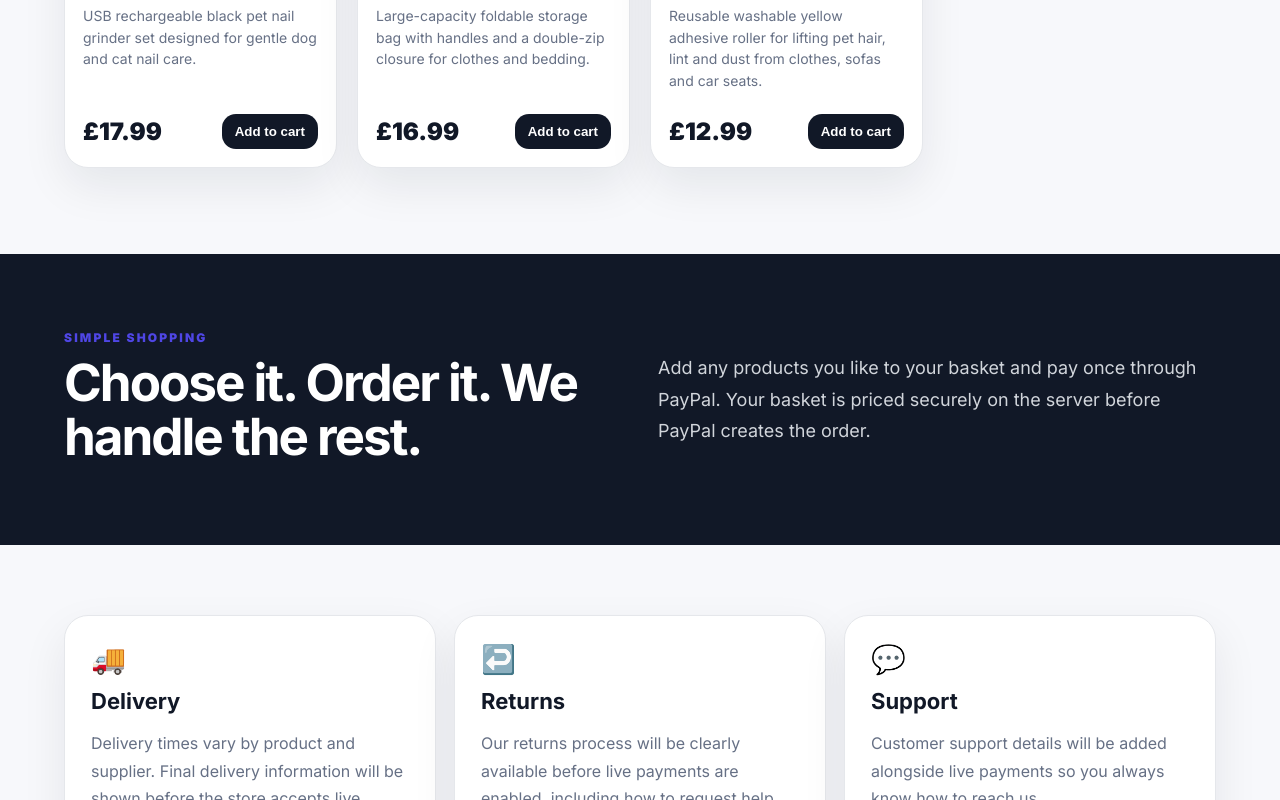
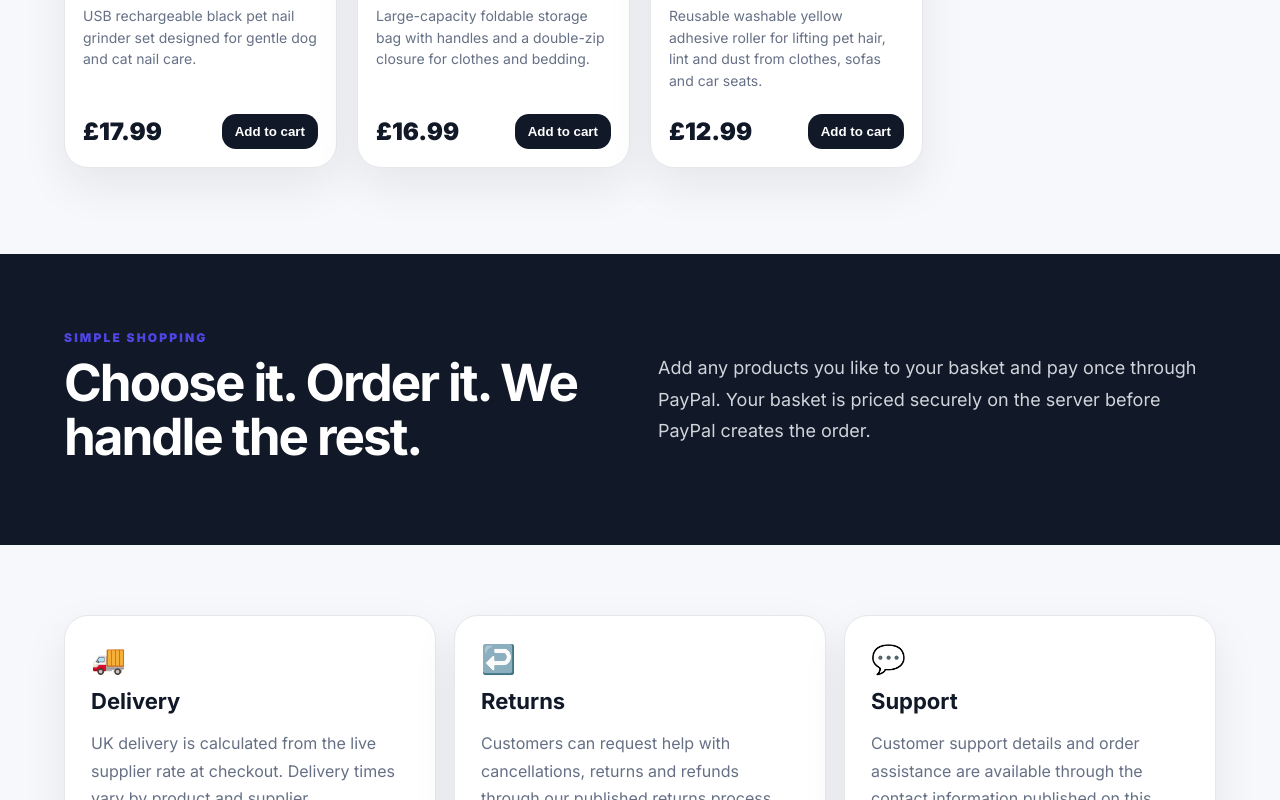
Before and after one commit to chrisandrews1990-cell/drop-hub-uk-store, a plain HTML site: page index.html in a window 1280 px wide. Shown: the part 2000-2800 px from the top of the page. Drawn offline with Linux system fonts and the light colour scheme.

Commit message:
Show live delivery calculation at checkout

```diff
--- a/index.html
+++ b/index.html
@@ -69,9 +69,9 @@
     </section>
 
     <section id="delivery" class="cards-section">
-      <article><div class="icon">🚚</div><h3>Delivery</h3><p>Delivery times vary by product and supplier. Final delivery information will be shown before the store accepts live orders.</p></article>
-      <article><div class="icon">↩️</div><h3>Returns</h3><p>Our returns process will be clearly available before live payments are enabled, including how to request help with an order.</p></article>
-      <article><div class="icon">💬</div><h3>Support</h3><p>Customer support details will be added alongside live payments so you always know how to reach us.</p></article>
+      <article><div class="icon">🚚</div><h3>Delivery</h3><p>UK delivery is calculated from the live supplier rate at checkout. Delivery times vary by product and supplier.</p></article>
+      <article><div class="icon">↩️</div><h3>Returns</h3><p>Customers can request help with cancellations, returns and refunds through our published returns process.</p></article>
+      <article><div class="icon">💬</div><h3>Support</h3><p>Customer support details and order assistance are available through the contact information published on this website.</p></article>
     </section>
   </main>
 
@@ -84,7 +84,7 @@
     <div class="cart-header"><h2>Your cart</h2><button id="closeCart" aria-label="Close cart">×</button></div>
     <div id="cartItems" class="cart-items"></div>
     <div class="cart-footer">
-      <div class="total-row"><span>Total</span><strong id="cartTotal">£0.00</strong></div>
+      <div class="total-row"><span>Items subtotal</span><strong id="cartTotal">£0.00</strong></div><small>UK delivery is calculated from the live supplier rate when PayPal checkout starts.</small>
       <div id="paypal-button-container"></div>
       <div id="checkoutMessage" class="checkout-message"></div>
       <small>Payments are processed securely by PayPal.</small>
```
